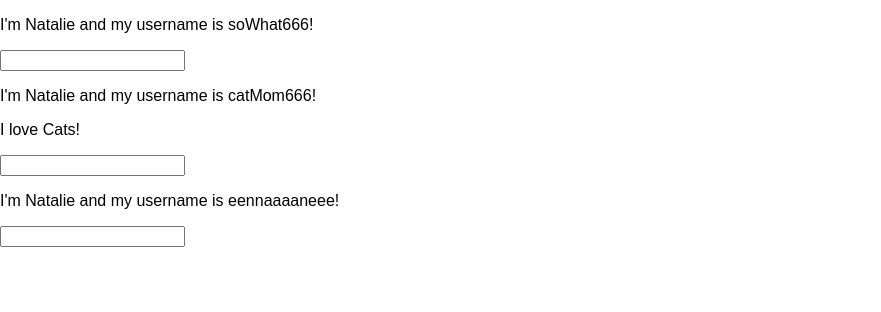
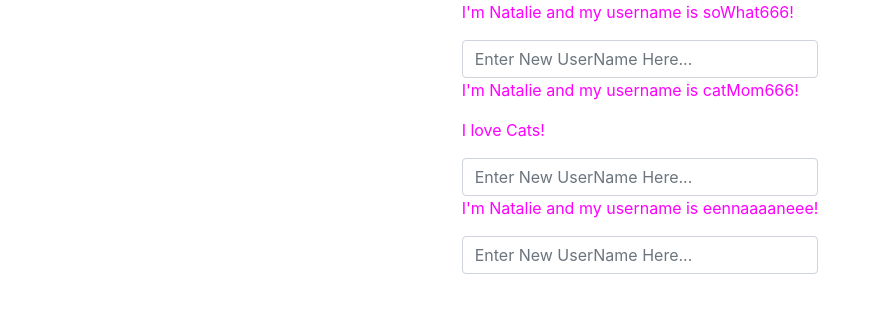
Before and after one commit to natalie-todd/state-and-props, a React (Create React App) app: page / in a window 1280 px wide. Shown: the top 312 px of the page, without its empty margins (0-881 px from the left). Built offline with nearby package versions, Linux system fonts and the light colour scheme.

Commit message:
centered, fuschia, and inputs are nice

```diff
--- a/package.json
+++ b/package.json
@@ -3,9 +3,11 @@
   "version": "0.1.0",
   "private": true,
   "dependencies": {
+    "bootstrap": "^4.1.3",
     "react": "^16.5.0",
     "react-dom": "^16.5.0",
-    "react-scripts": "1.1.5"
+    "react-scripts": "1.1.5",
+    "reactstrap": "^6.4.0"
   },
   "scripts": {
     "start": "react-scripts start",
--- a/src/App.css
+++ b/src/App.css
@@ -0,0 +1,4 @@
+.App {
+    display: flex;
+    justify-content: center;
+}
--- a/src/In/In.css
+++ b/src/In/In.css
@@ -0,0 +1,5 @@
+/* Input {
+    display: flex;
+    align-items: center;
+    color: fuchsia;
+} */
--- a/src/In/In.js
+++ b/src/In/In.js
@@ -1,11 +1,11 @@
 import React from 'react';
-
+import { Input } from 'reactstrap';
 import './In.css';
 
 const In = (props) => {
     return (
         <div className='In'>
-            <input type='text' onChange={props.changed} value={props.un}/>
+            <Input placeholder='Enter New UserName Here...' type='text' onChange={props.changed} value={props.un}/>
         </div>
     )
 };
--- a/src/index.js
+++ b/src/index.js
@@ -1,6 +1,7 @@
 import React from 'react';
 import ReactDOM from 'react-dom';
 import './index.css';
+import 'bootstrap/dist/css/bootstrap.min.css';
 import App from './App';
 import registerServiceWorker from './registerServiceWorker';
 
```
Also changed, not shown: src/Out/Out.css, 1 other file (tests, documents, lock files or other folders).
